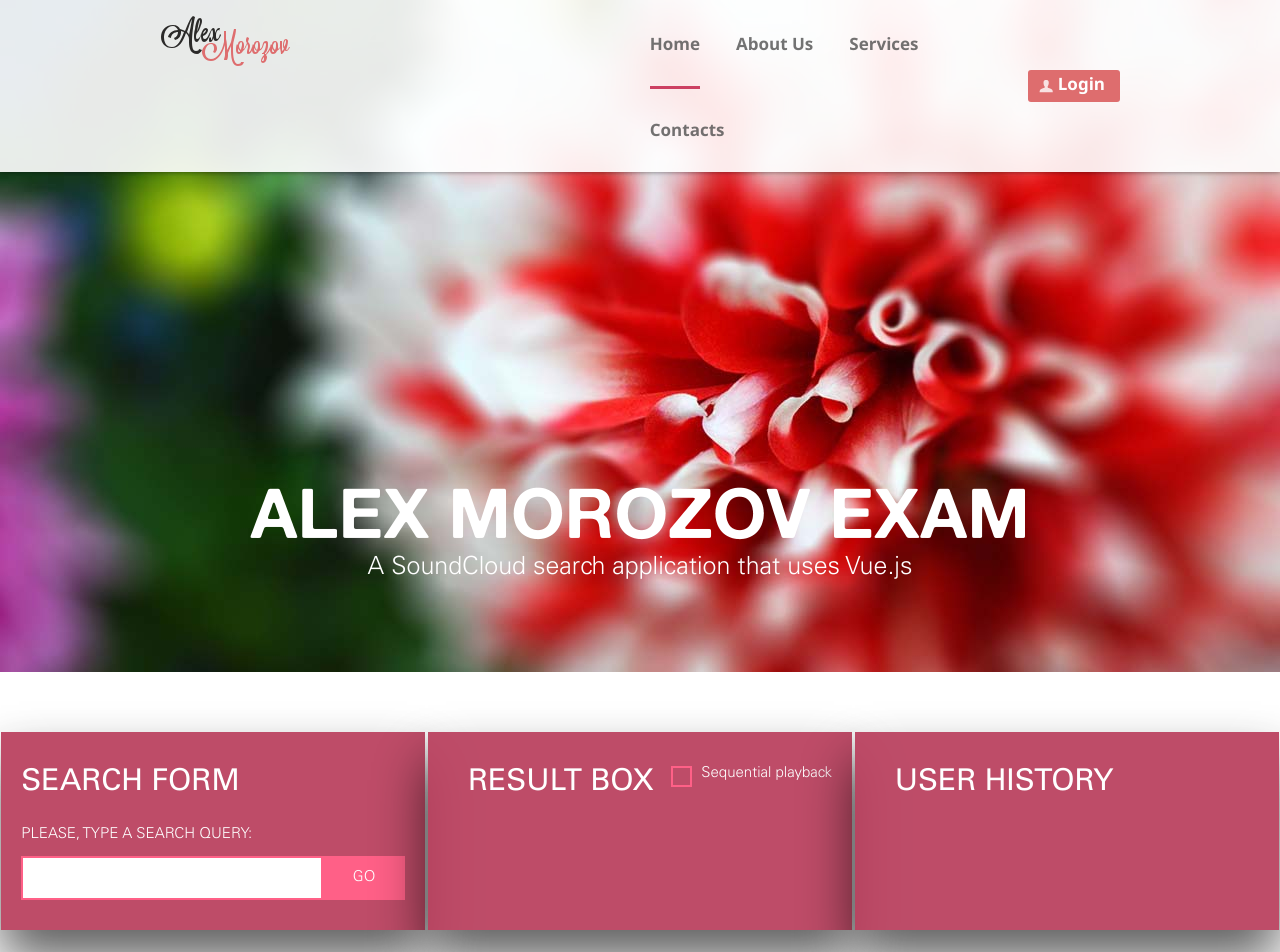
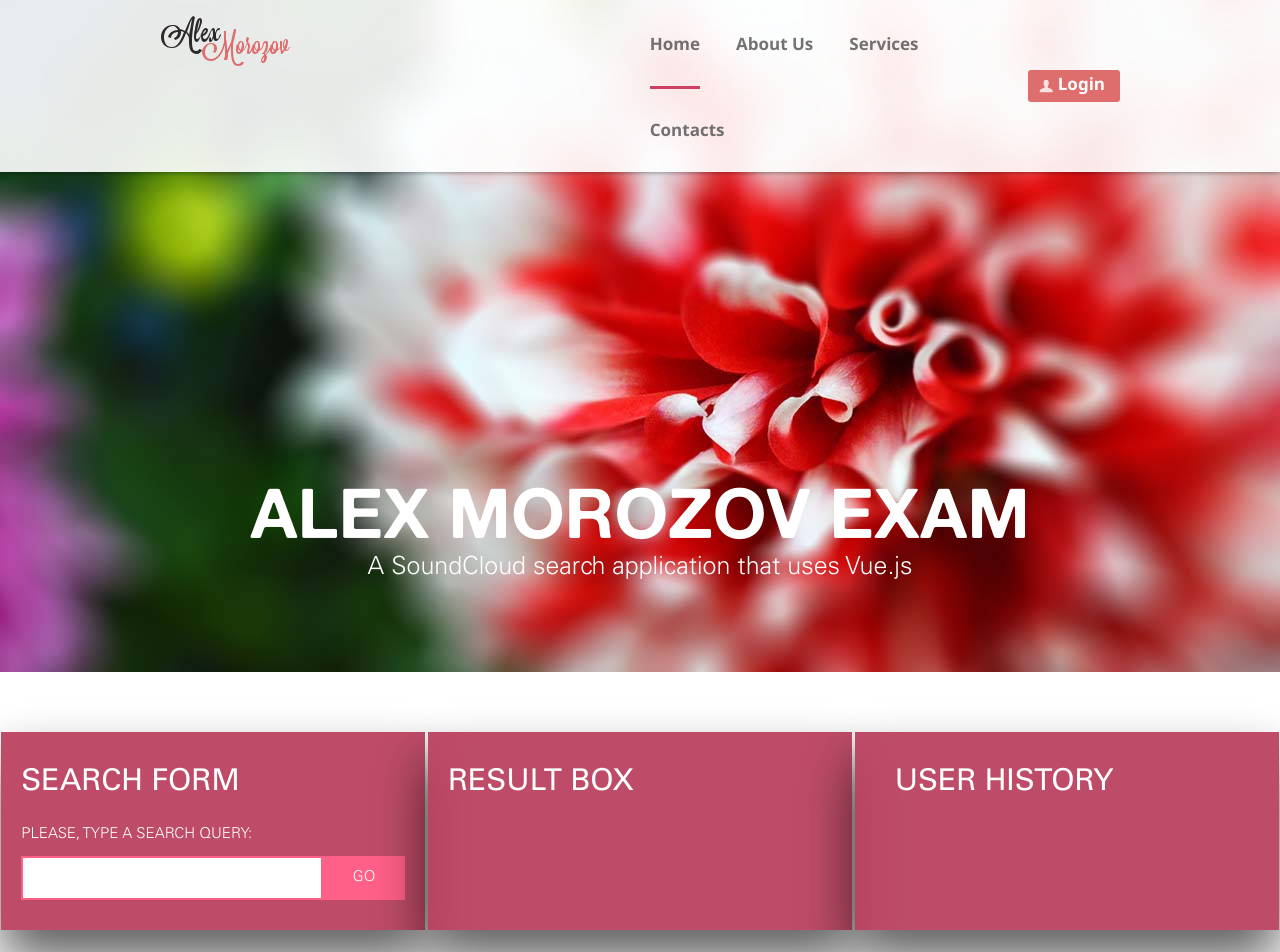
Before and after one commit to alexxx01110/music-search, a Vue app: page /search in a window 1280 px wide. Shown: the top 952 px of the page. Built offline with nearby package versions, Linux system fonts and the light colour scheme.

Commit message:
Add sequential playback checkbox.

```diff
--- a/src/assets/scss/blocks/checkbox-box.scss
+++ b/src/assets/scss/blocks/checkbox-box.scss
@@ -18,8 +18,10 @@
     + label {
       .checkbox-box__indicator {
         position: absolute;
-        top: 0;
+        top: 50%;
         left: 0;
+
+        margin-top: -10px;
 
         width: 17px;
         height: 17px;
--- a/src/assets/scss/blocks/item-box.scss
+++ b/src/assets/scss/blocks/item-box.scss
@@ -1,6 +1,12 @@
 .item-box__header {
   display: flex;
   justify-content: space-between;
+  align-items: center;
+
+  h2 {
+    margin: 0;
+    padding: 0;
+  }
 }
 .item-box__checkbox-group {
 
--- a/src/components/itemBox.vue
+++ b/src/components/itemBox.vue
@@ -2,15 +2,16 @@
   <section class="container-main__item panel item-box">
     <div class="item-box__header">
       <h2>Result Box</h2>
-      <div class="item-box__checkbox-group">
+      <div v-if="getSelectedTrack" class="item-box__checkbox-group">
         <div class="item-box__checkbox checkbox-box">
           <input type="checkbox"
                  name="sequential-playback"
                  class="visually-hidden"
-                 id="sequential-playback">
+                 id="sequential-playback"
+                 v-model="sequentialPlayback">
           <label for="sequential-playback">
             <span class="checkbox-box__indicator"></span>
-            Sequential playback
+            Sequential Playback
           </label>
         </div>
       </div>
@@ -62,12 +63,22 @@ export default {
   },
   name: 'itemBox',
   computed: {
-    ...mapGetters(['getSelectedTrack'])
+    ...mapGetters(['getSelectedTrack', 'getPlaybackMode']),
+    sequentialPlayback: {
+      get () {
+        return this.getPlaybackMode
+      },
+      set (value) {
+        this.changePlaybackMode(value)
+      }
+    }
   },
   methods: {
-    ...mapActions(['toNextTrack']),
+    ...mapActions(['toNextTrack', 'changePlaybackMode']),
     nextTrack () {
-      this.toNextTrack()
+      if (this.getPlaybackMode) {
+        this.toNextTrack()
+      }
     }
   },
 
--- a/src/store/modules/search.js
+++ b/src/store/modules/search.js
@@ -47,6 +47,7 @@ const actions = {
     commit('SET_PAGE_NUMBER', page)
   },
   changePlaybackMode ({state, commit}, mode) {
+    console.log(mode)
     commit('SET_PLAYBACK_MODE', mode)
   },
   nextPage ({state, commit}) {
```
